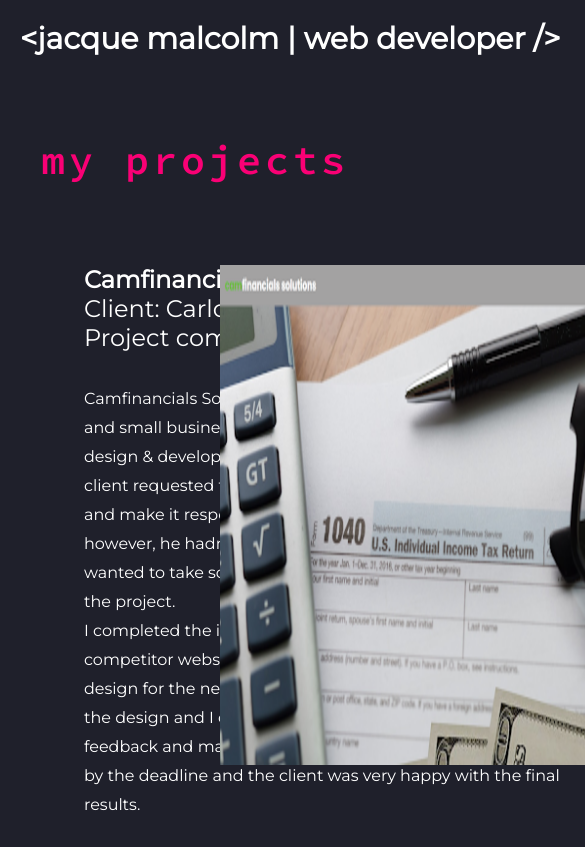
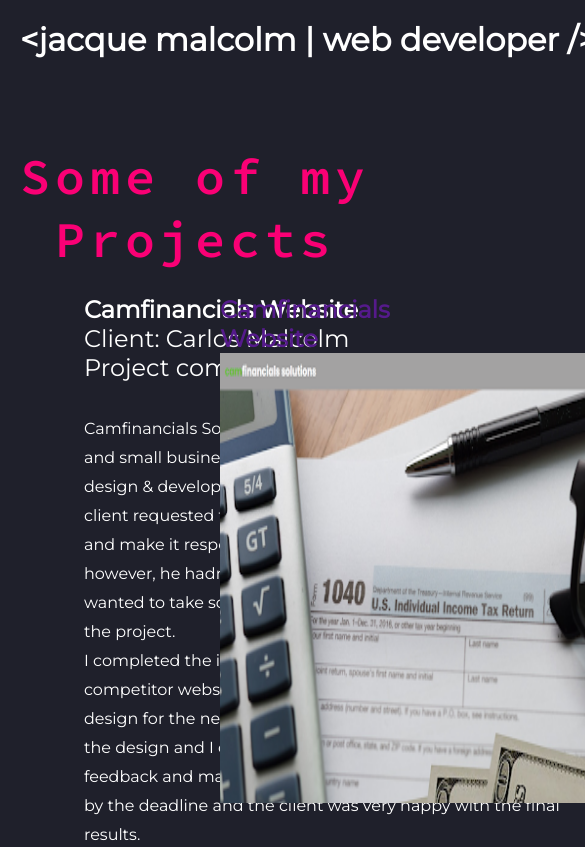
Before and after one commit to JacqueM-tech/Portfolio2, a plain HTML site: page portfolio.html in a window 390 px wide. Shown: the top 847 px of the page, 585 px wide, since content can reach past the window. Drawn offline with Linux system fonts and the light colour scheme.

Commit message:
Added mobile first style

```diff
--- a/css/main.css
+++ b/css/main.css
@@ -1,19 +1,36 @@
 /* ----STYLESHEET FOR Jacque's Portfolio ----*/
 
 /* ---- BASE STYLES ---- */
-body {
-   background-color: #1f202b;
-   color: #ffffff;
-   font-family: 'Montserrat', sans-serif;
-   font-size: 24px;
-  }
-
+/* VARIABLES */
+:root {
+   --black: #1f202b;
+   --white: #ffffff;
+   --pink: #fa0075;
+}
+/* RESET */
 * {
    box-sizing: border-box;
    margin: 0;
    padding: 0;
+   text-decoration: none;
 }
-*
+li {
+   list-style-type: none;
+}
+body {
+   background-color: var(--black);
+   color: var(--white);
+   font-family: 'Montserrat', sans-serif;
+   font-size: 1.5rem;
+  }
+  input, textarea {
+   padding: 10px 16px;
+   border-radius: 20px;
+   border: 2px solid var(--pink);
+ }
+
+
+
  /* ---- GRID STYLES ---- */
 .half-width {
    float: left;
@@ -30,7 +47,7 @@ body {
    text-align: center;
    width: 26%;
 }
-
+/*===== MOBILE STYLES =====*/
 /*===== HEADER =====*/
 header .wrapper {
    display: flex;
@@ -41,11 +58,11 @@ header .wrapper {
   }
  header h1 {
    float: left;
-   font-size: 30px;
+   font-size: 32px;
    color: #ffffff;
    padding: 10px;
    margin: 10px;
-   width: 570px;
+   width: 600px;
   }
 nav {
    float: right;
@@ -84,7 +101,7 @@ nav {
    color: #ffffff;
    float: left;
    font-family: 'Source Code Pro', monospace;
-   font-size: 70px;
+   font-size: 100px;
    margin: 280px 10px 75px 20px;
    padding: 20px;
    text-align: left;
@@ -95,7 +112,7 @@ nav {
   h3 {
    color: #fa0075;
    clear: both;
-   font-size: 40px;
+   font-size: 50px;
    font-family: 'Source Code Pro', monospace;
    letter-spacing: 0.1em;
    height: 50px;
@@ -124,7 +141,7 @@ h6 {
 
  /*===== PORTFOLIO PAGE=====*/
  #projects .half-width {
-   height: 500px;
+   height: 570px;
    margin: 0;
    padding: 0;
 }
@@ -132,12 +149,13 @@ h6 {
   border: 1px;
   border-color: #b7b7b7;
   float: left;
-  height: 500px;
+  height: 450px;
   width: 500px;
 }
 #projects p {
-   height: 500px;
+   height: 450px;
    width: 500px;
+
 }
 #projects .portfolio {
    display: flex;
@@ -158,11 +176,11 @@ h6 {
    font-size: 16px;
 }
 #projects .portfolio .half-width {
-   margin-bottom: 100px;
+   margin-bottom: 40px;
 }
 #projects h3 {
-   margin-top: 40px;
-   margin-bottom: 100px;
+   margin-top: 50px;
+   margin-bottom: 120px;
 }
 .para2 {
    text-align: left;
@@ -175,6 +193,10 @@ h6 {
 }
 .para4 span {
    font-size: 16px;
+
+}
+.para1, .para2, .para3 {
+   margin-top: 10%;
 }
 
 /*===== SERVICES PAGE=====*/
@@ -274,3 +296,19 @@ h6 {
 #contact a {
    color: #ffffff;
 }
+/*===== SMALL TABLET STYLES =====*/
+@media screen and (min-width: 620px){
+
+}
+
+
+/*===== LARGE TABLETS & LAPTOP STYLES =====*/
+@media screen and (min-width: 960px){
+
+}
+
+
+/*===== DESKTOP STYLES =====*/
+@media screen and (min-width: 1200px){
+
+}
--- a/portfolio.html
+++ b/portfolio.html
@@ -32,34 +32,46 @@
     </header>
     <section id="projects">
         <div>
-            <h3>my projects</h3>
+            <h3>Some of my Projects</h3>
         </div>
-        <div class="portfolio">
+        <div class="portfolio grid">
         <div class="half-width align">
             <p class="para4"><strong>Camfinancials Website</strong>
-           <br>Client: Carlos Malcolm
+          <br> Client: Carlos Malcolm
            <br>Project completed: January 15, 2021
             <br> <br> <span> Camfinancials Solutions provides tax services for individuals and small businesses. The challenge for this project was to design & develop a new website in less than a month. The client requested to revamp the website, create a new logo, and make it responsive. The client wanted a new logo, however, he hadn’t put much thought into the direction he wanted to take so he decided to address the logo in phase 2 of the project.
            <br> I completed the intake process, reviewed examples of competitor websites which the client liked and created a design for the new website. The client reviewed and approved the design and I created the website. I requested client feedback and made final revisions. The project was completed by the deadline and the client was very happy with the  final results. </span>
             </p>
         </div>
         <div class="half-width">
-            <img src="img/camfinancials.png" alt="Camfinancials Website" />
+            <a href="">
+                <h4>Camfinancials Website</h4>
+                <img src="img/camfinancials.png" alt="Camfinancials Website" />
+            </a>
         </div>
         <div class="half-width">
-            <img src="img/rogue-pickings.png" alt="Rogue Pickings website" />
+            <a href="">
+                <h4>Rogue Pickings Website</h4>
+                <img src="img/rogue-pickings.png" alt="Rogue Pickings website" />
+            </a>
         </div>
         <div class="half-width">
             <p class="para1"><strong>Rogue Pickings Website</strong><br> <span> HTML5 &amp; CSS from Photoshop Design Comp <br> Description: This is a restaurant website which was coded from a comp.</span> </p>
         </div>
         <div class="half-width align">
-            <p class="para2"><strong>Jubilee Austen Project</strong><br>HTML5 &amp; CSS Website <br> Description: This is a portfolio website which features a site navigation menu, and about, work, and contact sections. </p>
+            <p class="para2"><strong>Jubilee Austen Website</strong><br>HTML5 &amp; CSS Website <br> Description: This is a portfolio website which features a site navigation menu, and about, work, and contact sections. </p>
         </div>
         <div class="half-width">
-            <img src="img/jubilee.png" alt="Jubilee Austen website" />
+            <a href="">
+                <h4>Jubilee Austen Website</h4>
+                <img src="img/jubilee.png" alt="Jubilee Austen website" />
+            </a>
         </div>
         <div class="half-width">
-            <img src="img/recipe.png" alt="Recipes website" />
+            <a href="">
+                <h4>Recipe Collection</h4>
+                <img src="img/recipe.png" alt="Recipes website" />
+            </a>
         </div>
         <div class="half-width">
             <p class="para3"><strong>Recipe Collection</strong><br>HTML5 &amp; CSS Exercise <br> Description: This is a recipe card website with three expertly styled recipe cards which shows
```
Also changed, not shown: index.html (+12 -3 lines).
